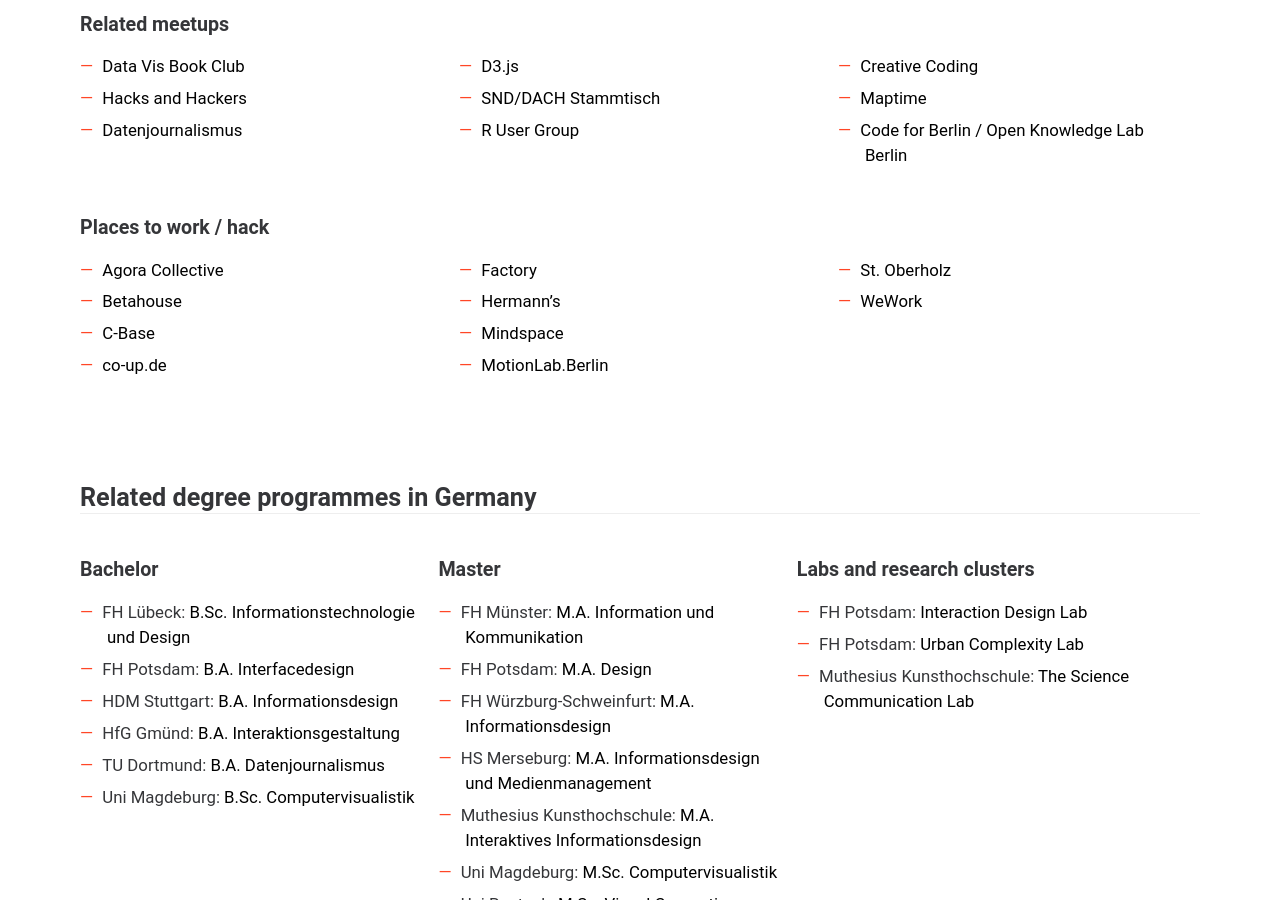
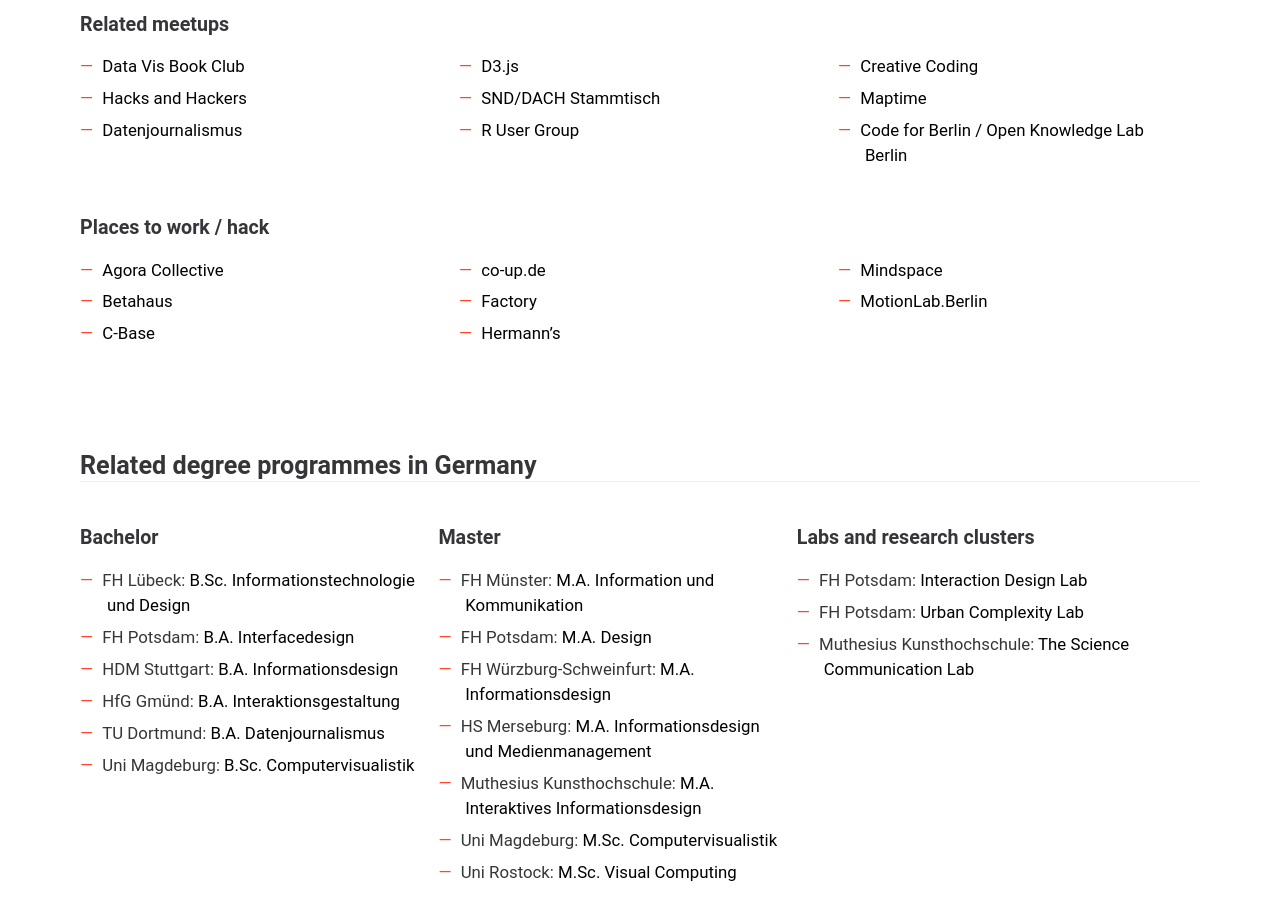
Before and after one commit to Data-Visualization-Berlin/datavis.berlin, a Jekyll site: the page built from index.html, in a window 1280 px wide and 900 px high, scrolled down 2868 px. Built offline with Jekyll 4.4.1, drawn with Linux system fonts in a browser that asks for light colours.

Commit message:
Update index.html

```diff
--- a/index.html
+++ b/index.html
@@ -218,15 +218,13 @@
       <h3 id="paces">Places to work / hack</h3>
       <ul class="columns">
         <li><a href="http://agoracollective.org/">Agora Collective</a></li>
-        <li><a href="https://www.betahaus.com/berlin/">Betahouse</a></li>
+        <li><a href="https://www.betahaus.com/berlin/">Betahaus</a></li>
         <li><a href="https://c-base.org/">C-Base</a></li>
         <li><a href="http://co-up.de/">co-up.de</a></li>
         <li><a href="http://factoryberlin.com/">Factory</a></li>
         <li><a href="https://www.hermanns.com/">Hermann’s</a></li>
         <li><a href="http://mindspace.me/de/berlin/">Mindspace</a></li>
         <li><a href="https://motionlab.berlin/">MotionLab.Berlin</a></li>
-        <li><a href="http://sanktoberholz.de/">St. Oberholz</a></li>
-        <li><a href="https://www.wework.com/de-DE/l/berlin">WeWork</a></li>
       </ul>
 
     </div>
```
